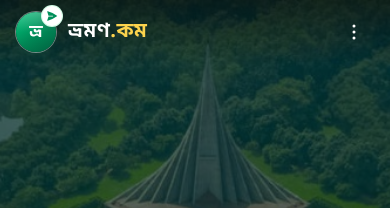
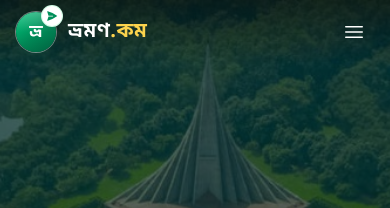
Before and after one commit to diu-shpranto/bhromondotcom, a React (Create React App) app: page / in a window 390 px wide. Shown: the top 208 px of the page. Built offline with nearby package versions, Linux system fonts and the light colour scheme.

Commit message:
Mobile menu button: 3-dot icon back to 3-bar hamburger

```diff
--- a/src/components/layout/Navbar.jsx
+++ b/src/components/layout/Navbar.jsx
@@ -3,7 +3,7 @@ import { Link, useLocation } from 'react-router-dom';
 import { useNavigate } from "react-router-dom";
 import { motion, AnimatePresence } from 'framer-motion';
 import {
-  EllipsisVerticalIcon,
+  Bars3Icon,
   XMarkIcon,
   ChevronDownIcon,
   HomeIcon,
@@ -255,7 +255,7 @@ const Navbar = () => {
                   scrolled || !isHome ? "text-stone-700" : "text-white"
                 )} />
               ) : (
-                <EllipsisVerticalIcon className={clsx(
+                <Bars3Icon className={clsx(
                   "w-6 h-6",
                   scrolled || !isHome ? "text-stone-700" : "text-white"
                 )} />
```
